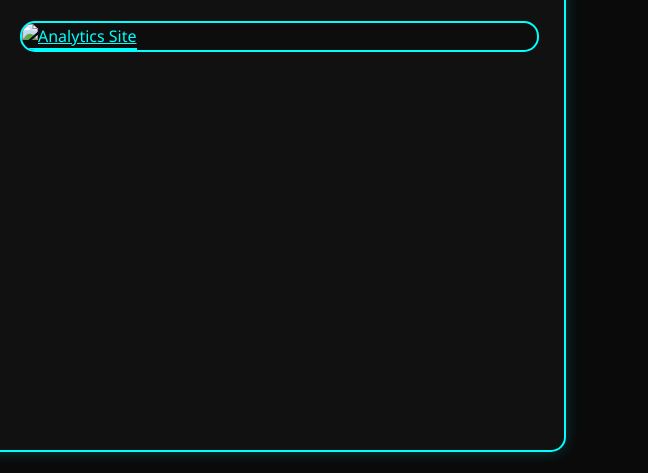
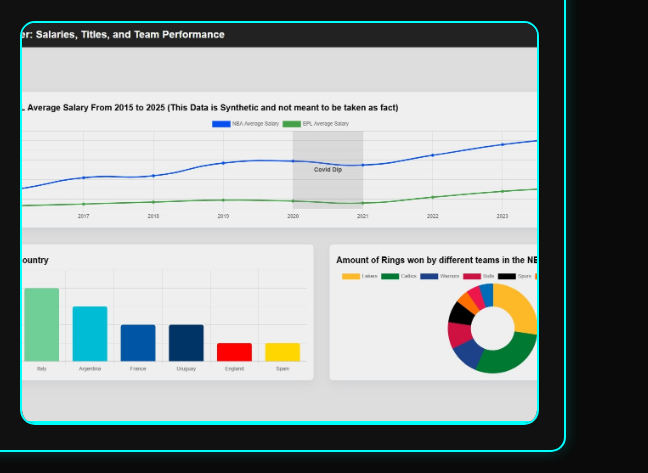
Before and after one commit to Usman-At/My-Portfolio, a plain HTML site: page index.html in a window 1280 px wide. Shown: the part 1108-1581 px from the top of the page, 632-1280 px from the left. Drawn offline with nearby package versions, Linux system fonts and the light colour scheme.

Commit message:
Add files via upload

```diff
--- a/index.html
+++ b/index.html
@@ -104,7 +104,7 @@
       <div class="col">
         <div class="card">
           <a href="https://dashboardsport.netlify.app/">
-            <img src="SportsDashboard.png" class="card-img-top" alt="Analytics Site">
+            <img src="SportsDashboard.jpg" class="card-img-top" alt="Analytics Site">
           </a>
         </div>
       </div>
```
